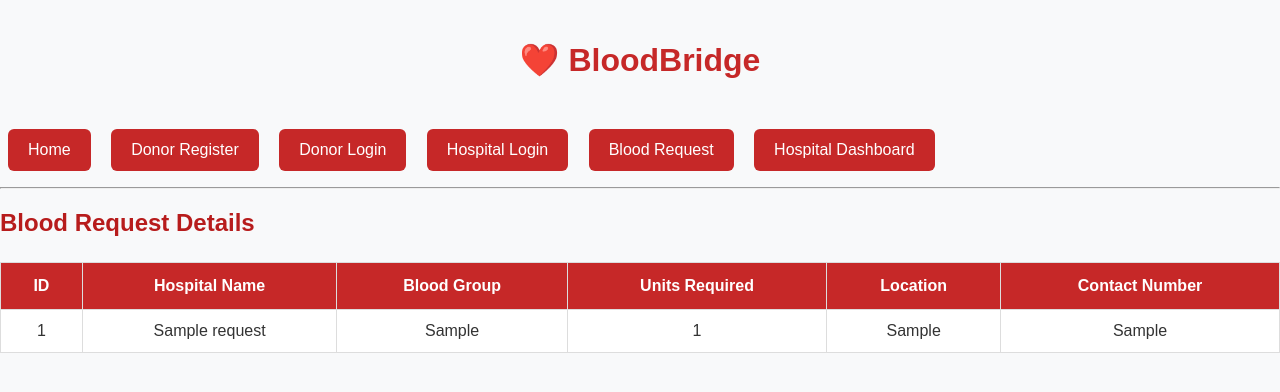
After one commit to bharati-cse/BloodBridge, a Flask app: page /view-requests in a window 1280 px wide. The commit adds this page. Shown: the top 392 px of the page. Run offline with Flask 3, Linux system fonts and the light colour scheme; tables that the repository leaves empty hold one stand-in row (values such as "Sample post").

Commit message:
Improve dashboard and table design

```diff
--- a/app.py
+++ b/app.py
@@ -121,6 +121,20 @@ def view_donors():
 
     return render_template("donors.html", donors=donors)
 
+@app.route("/view-requests")
+def view_requests():
+    conn = sqlite3.connect("bloodbridge.db")
+    conn.row_factory = sqlite3.Row
+    cursor = conn.cursor()
+
+    cursor.execute("SELECT * FROM blood_requests")
+    requests = cursor.fetchall()
+
+    conn.close()
+
+    return render_template("view_requests.html", requests=requests)
+
+
 
 # RUN APPLICATION
 if __name__ == "__main__":
--- a/static/style.css
+++ b/static/style.css
@@ -50,3 +50,72 @@ input, select {
     border: 1px solid #ccc;
     border-radius: 5px;
 }
+
+/* Blood Request Table */
+
+.donor-table {
+    width: 100%;
+    border-collapse: collapse;
+    margin-top: 25px;
+    background: white;
+}
+
+.donor-table th {
+    background-color: #c62828;
+    color: white;
+    padding: 14px;
+    border: 1px solid #ddd;
+    text-align: center;
+}
+
+.donor-table td {
+    padding: 12px;
+    border: 1px solid #ddd;
+    text-align: center;
+    color: #333;
+}
+
+.donor-table tr:nth-child(even) {
+    background-color: #fceaea;
+}
+
+.donor-table tr:hover {
+    background-color: #ffe0e0;
+}
+
+/* Donor Search Table - Red Theme */
+
+.donor-table,
+table {
+    width: 100%;
+    border-collapse: collapse;
+    margin-top: 25px;
+    background-color: white;
+}
+
+.donor-table th,
+table th {
+    background-color: #c62828;
+    color: white;
+    padding: 14px;
+    border: 1px solid #ddd;
+    text-align: center;
+}
+
+.donor-table td,
+table td {
+    padding: 12px;
+    border: 1px solid #ddd;
+    text-align: center;
+    color: #333;
+}
+
+.donor-table tr:nth-child(even),
+table tr:nth-child(even) {
+    background-color: #fceaea;
+}
+
+.donor-table tr:hover,
+table tr:hover {
+    background-color: #ffe0e0;
+}
--- a/templates/donors.html
+++ b/templates/donors.html
@@ -46,7 +46,7 @@
     </tr>
     {% endfor %}
 
-</table>
+<table class="donor-table">
 
 <br>
 <a href="/hospital-dashboard">Back to Hospital Dashboard</a>
--- a/templates/hospital_dashboard.html
+++ b/templates/hospital_dashboard.html
@@ -16,7 +16,9 @@
     <a href="/blood-request">Create Blood Request</a>
     <a href="/view-donors">View Registered Donors</a>
     <a href="/view-donors">Search Donors by Blood Group</a>
-
+    <a href="{{ url_for('view_requests') }}">
+    View Blood Requests
+</a>
 </div>
 
 {% endblock %}
--- /dev/null
+++ b/templates/view_requests.html
@@ -0,0 +1,41 @@
+
+{% extends "base.html" %}
+
+{% block content %}
+
+<div class="container">
+    <h2>Blood Request Details</h2>
+
+    {% if requests %}
+    <table class="donor-table">
+        <thead>
+            <tr>
+                <th>ID</th>
+                <th>Hospital Name</th>
+                <th>Blood Group</th>
+                <th>Units Required</th>
+                <th>Location</th>
+                <th>Contact Number</th>
+            </tr>
+        </thead>
+
+        <tbody>
+            {% for request in requests %}
+            <tr>
+                <td>{{ request['id'] }}</td>
+                <td>{{ request['hospital_name'] }}</td>
+                <td>{{ request['blood_group'] }}</td>
+                <td>{{ request['units'] }}</td>
+                <td>{{ request['location'] }}</td>
+                <td>{{ request['contact'] }}</td>
+            </tr>
+            {% endfor %}
+        </tbody>
+    </table>
+
+    {% else %}
+        <p>No blood requests found.</p>
+    {% endif %}
+</div>
+
+{% endblock %}
```
